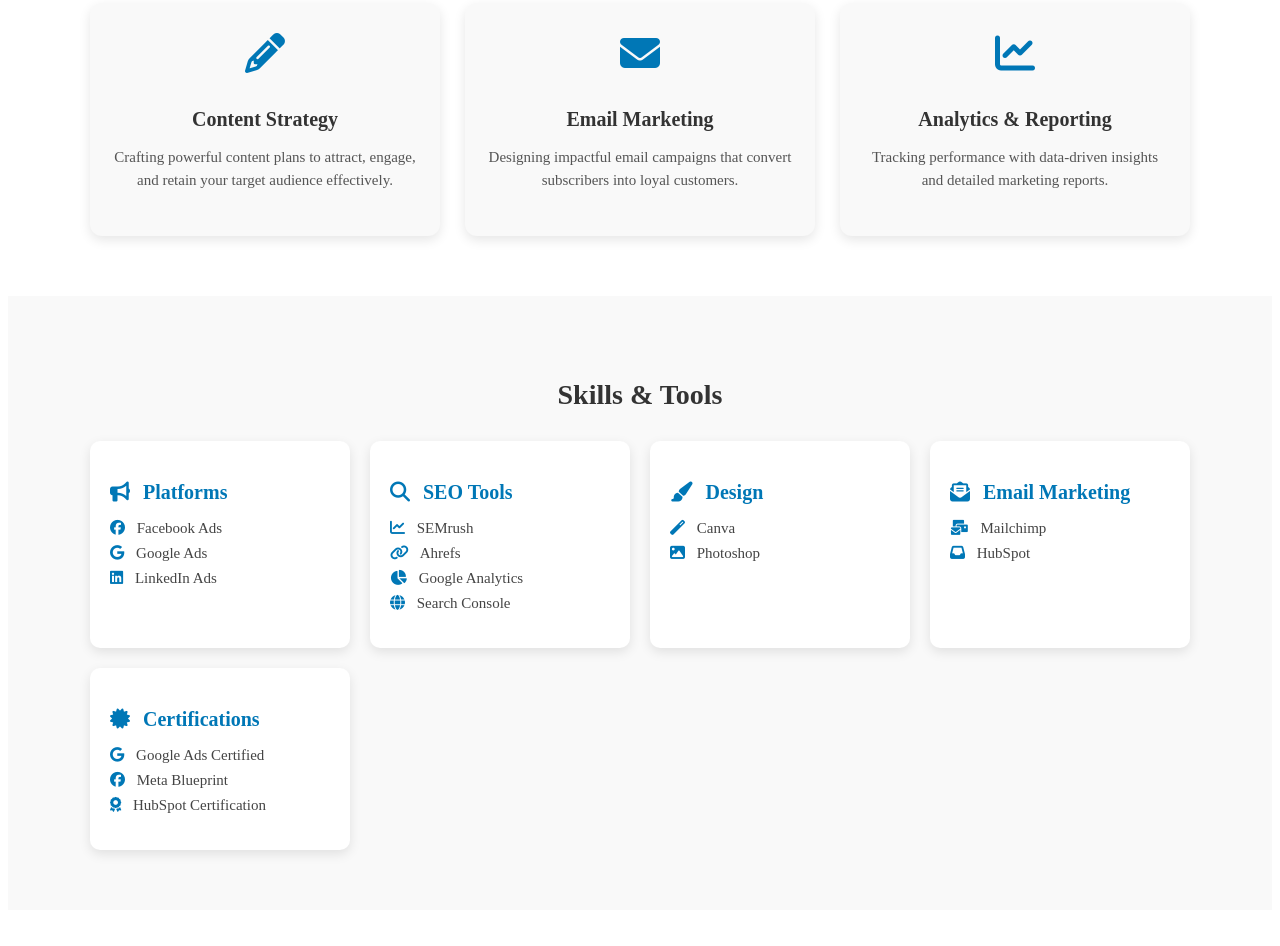
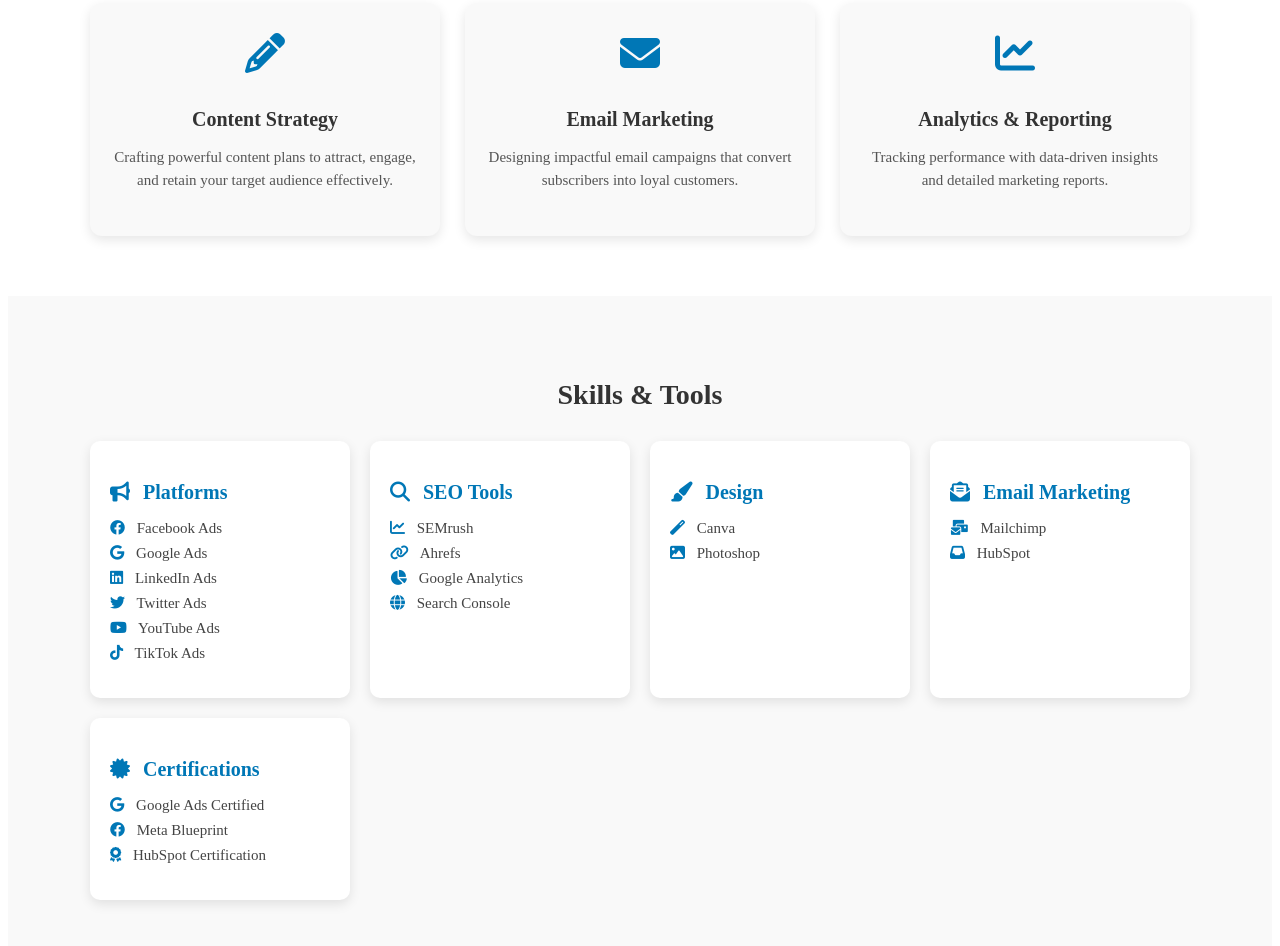
Before and after one commit to ayan336226/Yasir-Rahim-Portfolio, a plain HTML site: page index.html in a window 1280 px wide. Shown: the part 1543-2489 px from the top of the page. Before the commit the page ends 2461 px from the top, so only its background shows below. Drawn offline with Linux system fonts and the light colour scheme.

Commit message:
Update index.html

```diff
--- a/index.html
+++ b/index.html
@@ -11,6 +11,7 @@
 <link rel="stylesheet" href="https://cdnjs.cloudflare.com/ajax/libs/font-awesome/5.15.4/css/all.min.css">
 <!-- Latest Font Awesome 6 -->
 <link rel="stylesheet" href="https://cdnjs.cloudflare.com/ajax/libs/font-awesome/6.5.0/css/all.min.css">
+<link rel="stylesheet" href="https://cdnjs.cloudflare.com/ajax/libs/font-awesome/6.4.0/css/all.min.css">
 
 
 </head>
@@ -156,6 +157,9 @@
     <li><i class="fab fa-facebook"></i> Facebook Ads</li>
     <li><i class="fab fa-google"></i> Google Ads</li>
     <li><i class="fab fa-linkedin"></i> LinkedIn Ads</li>
+    <li><i class="fab fa-twitter"></i> Twitter Ads</li>
+    <li><i class="fab fa-youtube"></i> YouTube Ads</li>
+    <li><i class="fab fa-tiktok"></i> TikTok Ads</li>
   </ul>
 </div>
 
```
Lines whose indentation alone changed are shown as unchanged.
